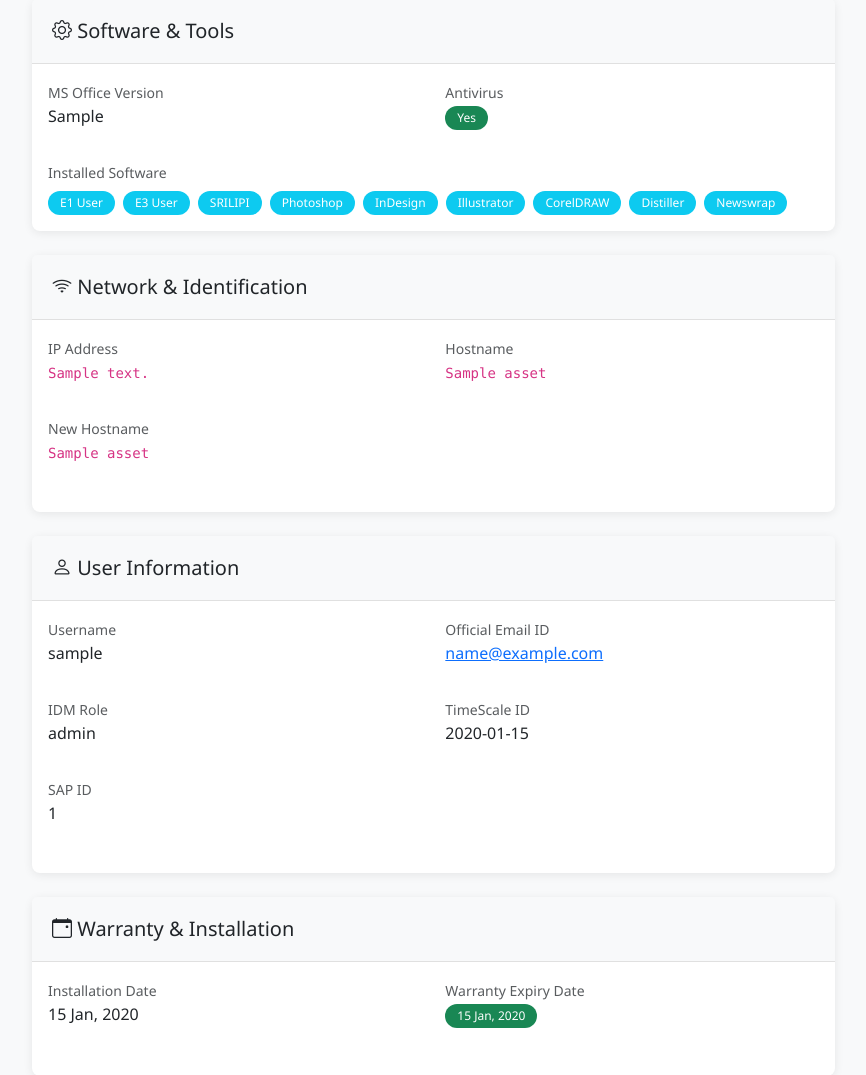
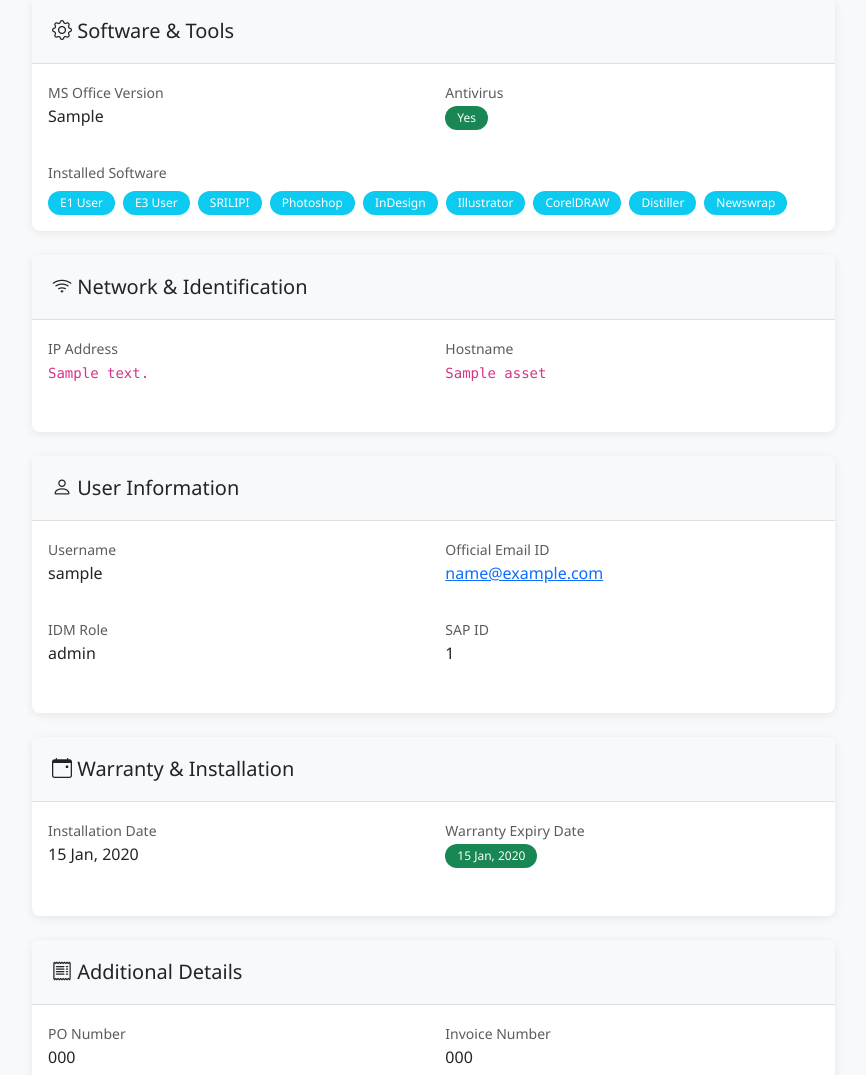
Before and after one commit to sanathsadiga/assettracking, a Django app: template templates/tracker/asset_detail.html in a window 1280 px wide. Shown: the part 1477-2552 px from the top of the page, without its empty margins (0-866 px from the left). Run offline with Django 4.2, Linux system fonts and the light colour scheme; tables that the repository leaves empty hold one stand-in row (values such as "Sample post"); the template is opened without the code that fills it: values that come from a table or form of the project are taken from there, most other values are stand-ins (such as "Sample title", 1, 10 or a date in 2020).

Commit message:
Change asset_id auto-generate default to OFF, remove new_hostname field

```diff
--- a/templates/tracker/asset_detail.html
+++ b/templates/tracker/asset_detail.html
@@ -196,7 +196,7 @@
         {% endif %}
 
         <!-- Network & Identification -->
-        {% if asset.ip_address or asset.hostname or asset.new_hostname %}
+        {% if asset.ip_address or asset.hostname %}
         <div class="card mb-4">
             <div class="card-header">
                 <h5 class="mb-0"><i class="bi bi-wifi"></i> Network & Identification</h5>
@@ -215,19 +215,13 @@
                         <p><code>{{ asset.hostname }}</code></p>
                     </div>
                     {% endif %}
-                    {% if asset.new_hostname %}
-                    <div class="col-md-6 mb-3">
-                        <label class="text-muted small">New Hostname</label>
-                        <p><code>{{ asset.new_hostname }}</code></p>
-                    </div>
-                    {% endif %}
                 </div>
             </div>
         </div>
         {% endif %}
 
         <!-- User Information -->
-        {% if asset.username or asset.official_email or asset.idm_role or asset.timescale_id or asset.sap_id %}
+        {% if asset.username or asset.official_email or asset.idm_role or asset.sap_id %}
         <div class="card mb-4">
             <div class="card-header">
                 <h5 class="mb-0"><i class="bi bi-person"></i> User Information</h5>
@@ -250,12 +244,6 @@
                     <div class="col-md-6 mb-3">
                         <label class="text-muted small">IDM Role</label>
                         <p>{{ asset.idm_role }}</p>
-                    </div>
-                    {% endif %}
-                    {% if asset.timescale_id %}
-                    <div class="col-md-6 mb-3">
-                        <label class="text-muted small">TimeScale ID</label>
-                        <p>{{ asset.timescale_id }}</p>
                     </div>
                     {% endif %}
                     {% if asset.sap_id %}
--- a/tracker/models.py
+++ b/tracker/models.py
@@ -64,7 +64,7 @@ class Asset(models.Model):
 
     # Asset ID (can be manually entered or auto-generated)
     asset_id = models.CharField(max_length=50, unique=True, db_index=True)
-    asset_id_auto_generated = models.BooleanField(default=True, help_text="Was asset_id automatically generated?")
+    asset_id_auto_generated = models.BooleanField(default=False, help_text="Was asset_id automatically generated?")
 
     # Barcode (same as asset_id for simplicity)
     barcode = models.CharField(max_length=50, unique=True, db_index=True)
@@ -99,7 +99,6 @@ class Asset(models.Model):
     ms_office_version = models.TextField(blank=True, null=True, help_text="MS Office Version (e.g., MICROSOFT-OFFICE VERSION-7, MICROSOFT-OFFICE VERSION-O365)")
     ip_address = models.CharField(max_length=50, blank=True, null=True, help_text="IP Address")
     hostname = models.CharField(max_length=100, blank=True, null=True, help_text="Hostname")
-    new_hostname = models.CharField(max_length=100, blank=True, null=True, help_text="New Hostname")
 
     # Software/Tools
     e1_user = models.BooleanField(default=False, help_text="E1 User")
@@ -117,7 +116,6 @@ class Asset(models.Model):
     idm_role = models.CharField(max_length=100, blank=True, null=True, help_text="IDM Role")
     username = models.CharField(max_length=100, blank=True, null=True, help_text="Username")
     official_email = models.EmailField(blank=True, null=True, help_text="Official Email ID")
-    timescale_id = models.CharField(max_length=100, blank=True, null=True, help_text="TimeScale ID")
     sap_id = models.CharField(max_length=100, blank=True, null=True, help_text="SAP ID")
 
     # Warranty & Maintenance
--- a/tracker/views_frontend.py
+++ b/tracker/views_frontend.py
@@ -394,7 +394,6 @@ class AddAssetView(LoginRequiredMixin, TemplateView):
                     asset_data['ms_office_version'] = request.POST.get('ms_office_version')
                     asset_data['ip_address'] = request.POST.get('ip_address')
                     asset_data['hostname'] = request.POST.get('hostname')
-                    asset_data['new_hostname'] = request.POST.get('new_hostname')
                     asset_data['e1_user'] = request.POST.get('e1_user') == 'on'
                     asset_data['e3_user'] = request.POST.get('e3_user') == 'on'
                     asset_data['antivirus'] = request.POST.get('antivirus', 'no')
@@ -408,7 +407,6 @@ class AddAssetView(LoginRequiredMixin, TemplateView):
                     asset_data['idm_role'] = request.POST.get('idm_role')
                     asset_data['username'] = request.POST.get('username')
                     asset_data['official_email'] = request.POST.get('official_email')
-                    asset_data['timescale_id'] = request.POST.get('timescale_id')
                     asset_data['sap_id'] = request.POST.get('sap_id')
                     asset_data['installation_date'] = request.POST.get('installation_date') or None
                     asset_data['warranty_expiry_date'] = request.POST.get('warranty_expiry_date') or None
```
Also changed, not shown: templates/tracker/add_asset.html (+2 -15 lines), tracker/migrations/0009_remove_asset_new_hostname_remove_asset_timescale_id.py (added).
